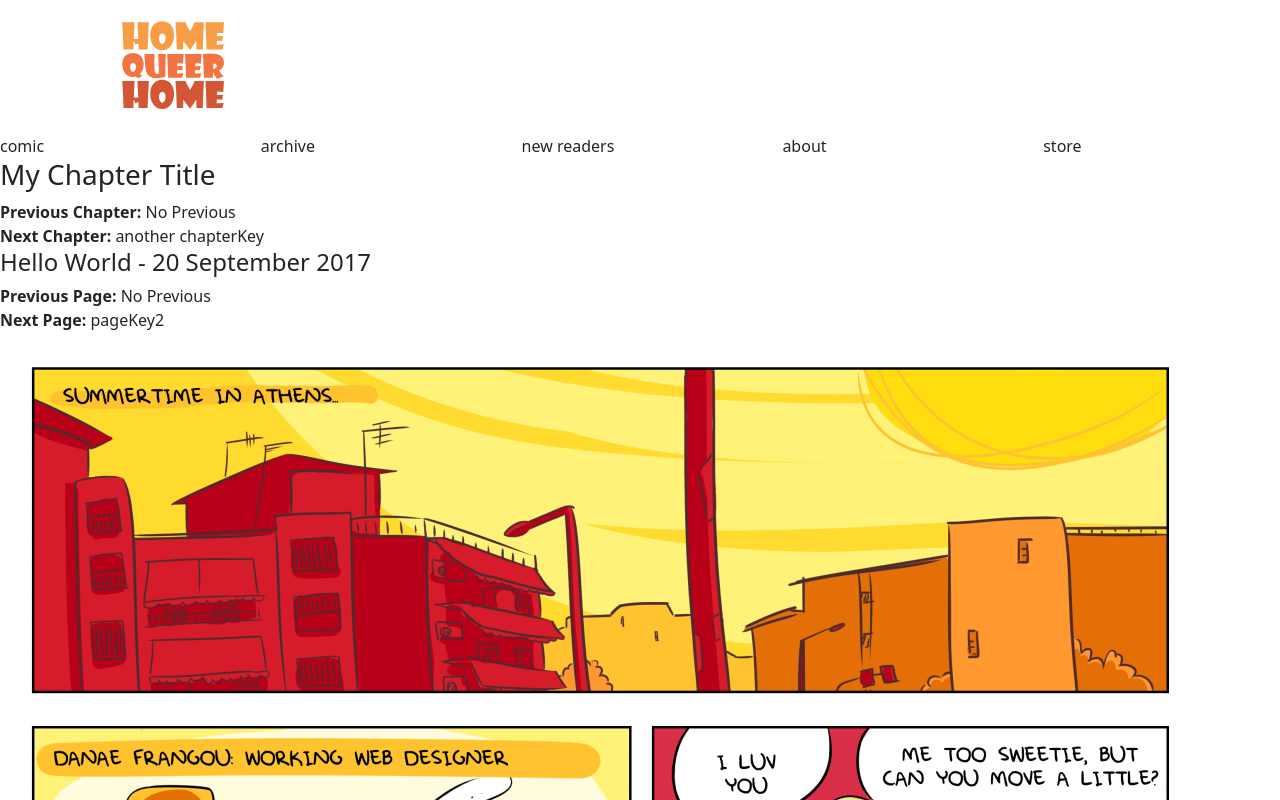
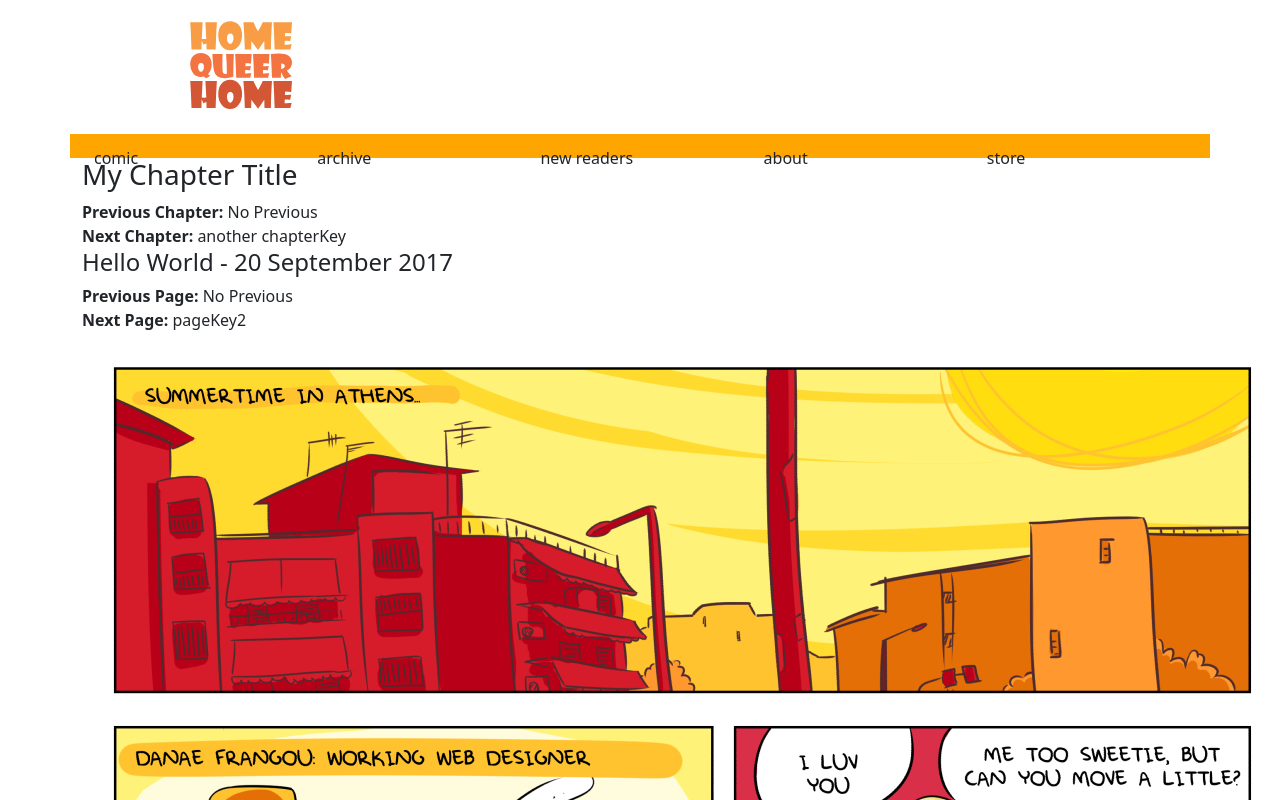
Before and after one commit to smar152/home-queer-home, a Next.js app: page /test in a window 1280 px wide. Shown: the top 800 px of the page. Built offline with nearby package versions, Linux system fonts and the light colour scheme.

Commit message:
nav styling attempt

```diff
--- a/Components/Header.js
+++ b/Components/Header.js
@@ -18,7 +18,7 @@ export default function Header() {
             </div>
           </Link>
         </div>
-        <nav className="row">
+        <nav className="row main-nav">
           <div className="col">comic</div>
           <div className="col">archive</div>
           <div className="col">new readers</div>
@@ -35,6 +35,12 @@ export default function Header() {
           .link {
             cursor: pointer;
           }
+
+          .main-nav {
+            background: orange;
+            height: 24px;
+            padding: 12px;
+          }
         `}
       </style>
     </div>
--- a/pages/test/index.js
+++ b/pages/test/index.js
@@ -6,7 +6,7 @@ import "bootstrap/dist/css/bootstrap.css";
 export default function Test() {
   const chapterKeys = Object.keys(chaptersMap);
   return (
-    <div>
+    <div className="container">
       <Header />
       {chapterKeys.map((chapterKey, chapterIndex) => {
         const chapter = chaptersMap[chapterKey];
```
